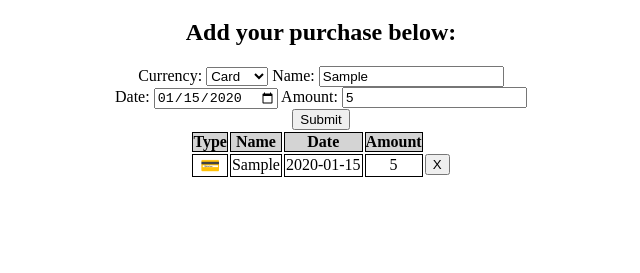
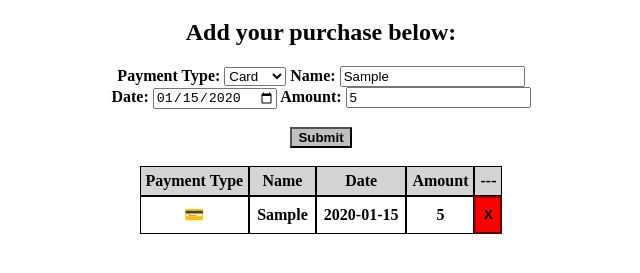
Before and after one commit to chadLinthicum/APP-Expense_Report_Tracker, a plain HTML site: page index.html in a window 1280 px wide. Both pictures are taken after typing "Sample", "2020-01-15", "5" into the empty fields and a click on the button "Submit". Shown: the part 61-334 px from the top of the page, without its empty margins (319-959 px from the left). Drawn offline with Linux system fonts and the light colour scheme.

Commit message:
Minor CSS tweaks

```diff
--- a/index.html
+++ b/index.html
@@ -13,36 +13,35 @@
   <h2>Add your purchase below:</h2>
 
   <form action="">
-
-    <label for="">Currency:</label>
-    <select id="currency">
+    <label for="">Payment Type:</label>
+    <select id="paymentType">
       <option value="&#128179">Card</option>
       <option value="&#128181">Cash</option>
       <option value="&#8383">Crypto</option>
       <option value="&#9939">Other</option>
     </select>
-
     <label for="">Name:</label>
     <input type="text" id="purchase" placeholder="What did you buy?" value=""><br>
-
     <label for="">Date:</label>
     <input type="date" id="date">
-
     <label for="">Amount:</label>
     <input type="number" id="amount">
-
   </form>
 
-  <button type="submit" id="submit" onclick="Submit()">Submit</button>
+  <br>
+  <button type="submit" id="submit" onclick="submit()">Submit</button>
+  <br>
+  <br>
 
-  <table>
+  <table cellspacing=0 cellpadding=3>
 
     <thead>
       <tr>
-        <th>Type</th>
-        <th>Name</th>
+        <th>Payment Type</th>
+        <th> Name</th>
         <th>Date</th>
         <th>Amount</th>
+        <th>---</th>
       </tr>
     </thead>
 
--- a/script.js
+++ b/script.js
@@ -1,26 +1,22 @@
-function Submit() {
-  let currency = document.getElementById('currency');
+function submit() {
+  let paymentType = document.getElementById('paymentType');
   let purchase = document.getElementById('purchase');
   let date = document.getElementById('date');
   let amount = document.getElementById('amount');
-  let expenseItemArray = [currency.value, purchase.value, date.value, amount.value];
   let expenseItems = document.getElementById('expenseItems');
   let newExpenseItemRow = document.createElement('tr');
 
+  let newExpenseItemContent1 = document.createElement('td');
+  let newExpenseItemContent2 = document.createElement('td');
+  let newExpenseItemContent3 = document.createElement('td');
+  let newExpenseItemContent4 = document.createElement('td');
   let deleteButton = document.createElement('button');
+
+  newExpenseItemContent1.textContent = paymentType.value;
+  newExpenseItemContent2.textContent = purchase.value;
+  newExpenseItemContent3.textContent = date.value;
+  newExpenseItemContent4.textContent = amount.value;
   deleteButton.textContent = "X";
-
-  let newExpenseItemContent1 = document.createElement('td');
-  newExpenseItemContent1.textContent = expenseItemArray[0];
-
-  let newExpenseItemContent2 = document.createElement('td');
-  newExpenseItemContent2.textContent = expenseItemArray[1];
-
-  let newExpenseItemContent3 = document.createElement('td');
-  newExpenseItemContent3.textContent = expenseItemArray[2];
-
-  let newExpenseItemContent4 = document.createElement('td');
-  newExpenseItemContent4.textContent = expenseItemArray[3];
 
   expenseItems.appendChild(newExpenseItemRow);
   newExpenseItemRow.appendChild(newExpenseItemContent1);
@@ -30,6 +26,7 @@ function Submit() {
   newExpenseItemRow.appendChild(deleteButton);
 
   deleteButton.addEventListener('click', () => deleteRow(deleteButton));
+  deleteButton.className = "deleteButtons";
 }
 
 function deleteRow(element) {
--- a/styles.css
+++ b/styles.css
@@ -1,13 +1,24 @@
 body {
   text-align: center;
+  font-weight: bold;
+}
+
+button {
+  background-color:rgb(192, 192, 192);
+  font-weight: bold;
+}
+
+.deleteButtons{
+  background-color: red;
+  height: 38px;
+  width: 28px;
+  border-color: rgb(161, 0, 0);
 }
 
 table {
   margin-left: auto;
   margin-right: auto;
-
 }
-
 
 table tr:nth-child(even) {
   background: rgb(212, 212, 212);
@@ -15,11 +26,12 @@ table tr:nth-child(even) {
 
 td {
   border: 1px solid black;
+  padding: 7px;
 }
 
 th {
   border: 1px solid black;
-  padding: 0px;
+  padding: 5px;
   margin:0px;
   background: rgb(212, 212, 212);
 }
```
